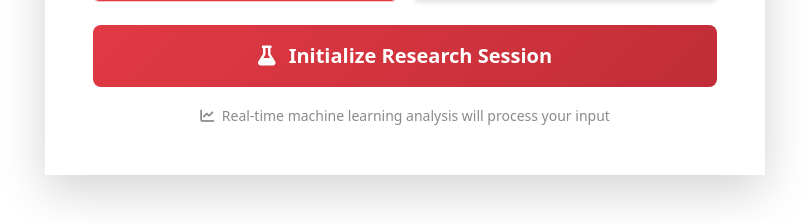
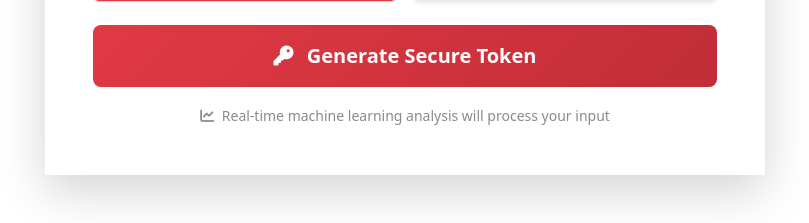
Before and after one commit to rivvalue/voia-docs, a Flask app: page /server-auth in a window 1280 px wide. Shown: the part 1100-1323 px from the top of the page, without its empty margins (235-1044 px from the left). Run offline with Flask 3, Linux system fonts and the light colour scheme.

Commit message:
Update button text to generate a secure token
Renames the button from "Initialize Research Session" to "Generate Secure Token" in templates/server_auth.html.

Replit-Commit-Author: Agent
Replit-Commit-Session-Id: ed40431e-a156-4555-8728-1c5e25fc44a3
Replit-Commit-Checkpoint-Type: full_checkpoint
Replit-Commit-Screenshot-Url: https://storage.googleapis.com/screenshot-production-us-central1/eca66c11-1e52-49de-a7f4-cfa95608a870/ed40431e-a156-4555-8728-1c5e25fc44a3/juIRq0M

```diff
--- a/templates/server_auth.html
+++ b/templates/server_auth.html
@@ -148,8 +148,8 @@
 
                         <div class="d-grid">
                             <button type="submit" class="btn btn-primary btn-lg py-3" style="background: linear-gradient(135deg, #E13A44 0%, #c12d37 100%); border: none; font-weight: 600;">
-                                <i class="fas fa-flask me-2"></i>
-                                Initialize Research Session
+                                <i class="fas fa-key me-2"></i>
+                                Generate Secure Token
                             </button>
                         </div>
                         <div class="text-center mt-3">
```
